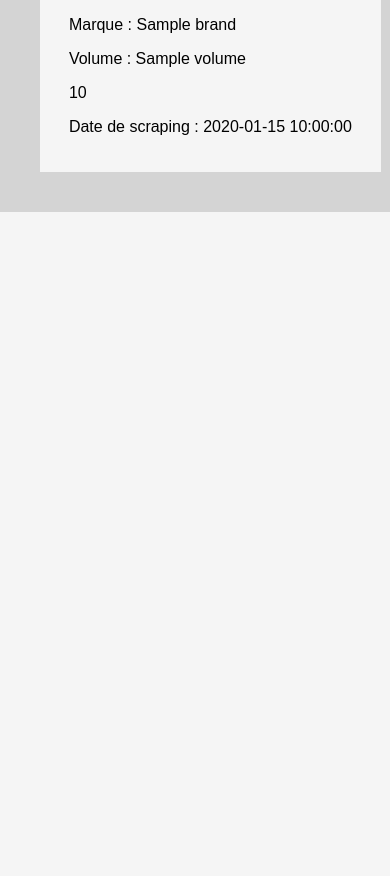
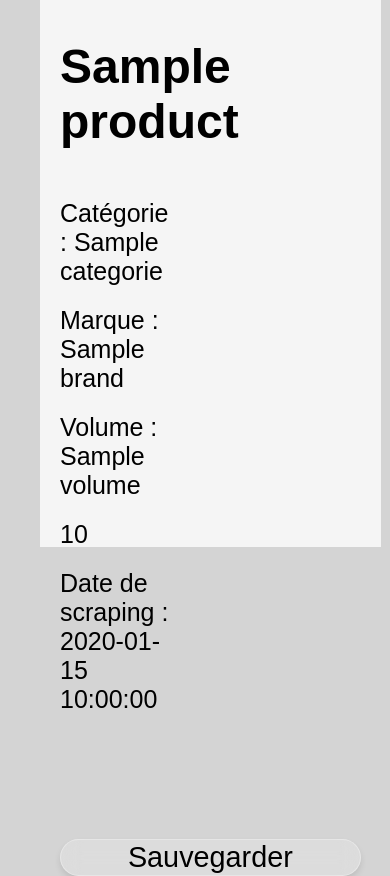
Before and after one commit to SCM-Devs/SCMDev_Coda_DWS, a Flask app: template app/templates/productSheet.html in a window 390 px wide. Shown: the part 784-1660 px from the top of the page. Before the commit the page ends 996 px from the top, so only its background shows below. Run offline with Flask 2, Linux system fonts and the light colour scheme; the template is opened without the code that fills it: most values are stand-ins (such as "Sample title", 1, 10 or a date in 2020); data that the repository does not hold is empty; some libraries are stand-ins or nearby versions.

Commit message:
productSheet css

```diff
--- a/app/static/css/productSheetStyle.css
+++ b/app/static/css/productSheetStyle.css
@@ -39,29 +39,83 @@ main > button {
     background-color: whitesmoke;
 }
 
-#img-container > img{
+#informations{
+    width: 61.8%;
+}
+
+#informations h2{
+    font-size: 3em;
+}
+
+#informations > p{
+    font-size: 25px;
+}
+
+#informations > button{
+    margin-top: 2em;
+    width: 100%;
+    height: 60px;
+    text-align: center;
+    font-size: 1.8em;
+    background: rgba(255, 255, 255, 0.2);
+    backdrop-filter: blur(10px);
+    border-radius: 50px;
+    border: 1px solid rgba(255, 255, 255, 0.3);
+    box-shadow: 0 4px 6px rgba(0, 0, 0, 0.1);
+    color: black;
+}
+
+#img-container{
+    margin-left: 20px;
     width: 473.23px;
     height: 100%;
-    background-attachment: fixed;
+    overflow: hidden;
+}
+
+#img-container > img{
+    width: 100%;
+    height: 100%;
     background-size: cover;
+    object-fit: cover;
 }
 
 @media screen and (max-width: 1024px) {
     #sheet{
         display: flex;
-        justify-content: space-between;
+        justify-content: flex-end;
         align-items: center;
         flex-direction: column-reverse;
+        height: 125vh;
     }
 
     #img-container{
-        width: calc(100% - (100% / 1.618));
-        height: 100%;
+        width: 100%;
+        height: 50%;
+        overflow: hidden;
+        margin: 0;
     }
 
     #img-container > img{
         width: 100%;
         height: 100%;
+        background-size: cover;
         object-fit: cover;
     }
+
+    #informations{
+        height: 38.19%;
+        width: 100%;
+        display: flex;
+        justify-content: flex-start;
+        flex-direction: column;
+    }
+
+    #informations p{
+        width: 38.8%;
+        margin: 10px 0 10px;
+    }
+
+    #informations > button{
+        margin-top: 4em;
+    }
 }
--- a/app/templates/index.html
+++ b/app/templates/index.html
@@ -30,14 +30,13 @@
                 <div class="productCard">
                     <a href="{{ url_for('main.productSheet', product_name=product.name) }}" class="Card">
                         <div class="futureImg">
-                            <!-- <img src="../output/image.jpg" alt="Description de l'image"> -->
+                            <!-- <img src="{{ url_for('static', filename='images/image.jpg') }}" alt="Description de l'image"> -->
                         </div>
                         <div class="fastInformations">
                             <p>Nom : {{ product.name }}</p>
                             <p>Marque : {{ product.brand }}</p>
                             <p>Volume : {{ product.volume }}</p>
                             <p>Catégorie : {{ product.categorie }}</p>
-                            <!-- <p>Poids net : {{ product.net_weight }}</p> -->
                         </div>
                     </a>
                 </div>
--- a/app/templates/productSheet.html
+++ b/app/templates/productSheet.html
@@ -23,7 +23,10 @@
                 <p>Volume : {{ product.volume }}</p>
                 <p>{{ product.net_weight }}</p>
                 <p>Date de scraping : {{ product.scraped_date}}</p>
-                <div id="material"></div>
+                <div id="material">
+
+                </div>
+                <button type="button">Sauvegarder</button>
             </div>
             <div id="img-container">
                 <img src="{{ url_for('static', filename='images/image.jpg') }}" alt="Description de l'image">
```
